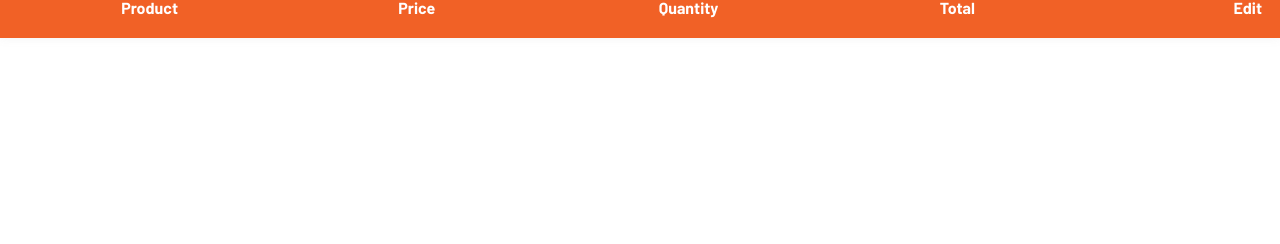
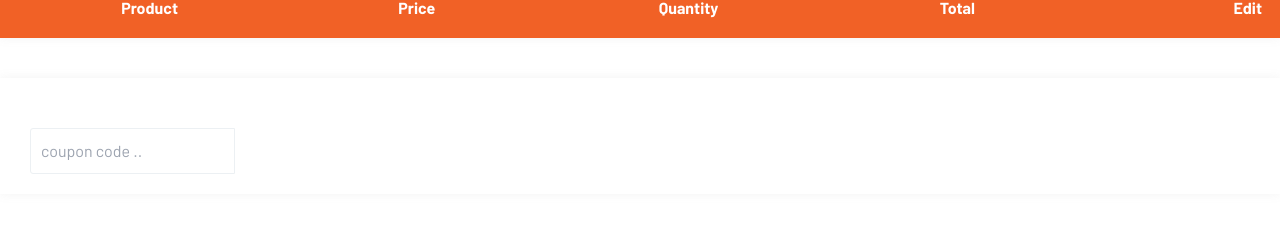
Before and after one commit to iwai-0310/Ecom-React, a React (Vite) app: page /cart-page in a window 1280 px wide. Shown: the part 514-758 px from the top of the page. Built offline with nearby package versions, Linux system fonts and the light colour scheme.

Commit message:
Adds coupon input in checkout box under cart top

```diff
--- a/src/shopComponent/CartPage.jsx
+++ b/src/shopComponent/CartPage.jsx
@@ -130,6 +130,23 @@ const CartPage = () => {
               </table>
             </div>
             {/* cart top ends */}
+            {/* cart bottom */}
+            <div className="cart-bottom">
+              {/* checkout box */}
+              <div className="cart-checkout-box">
+                <form className="coupon">
+                  <input
+                    type="text"
+                    name="coupon"
+                    placeholder="coupon code .."
+                    id="coupon"
+                    className="cart-page-input-text"
+                  />
+                </form>
+              </div>
+              {/* checkout box ends */}
+            </div>
+            {/* cart bottom ends */}
           </div>
         </div>
       </div>
```
